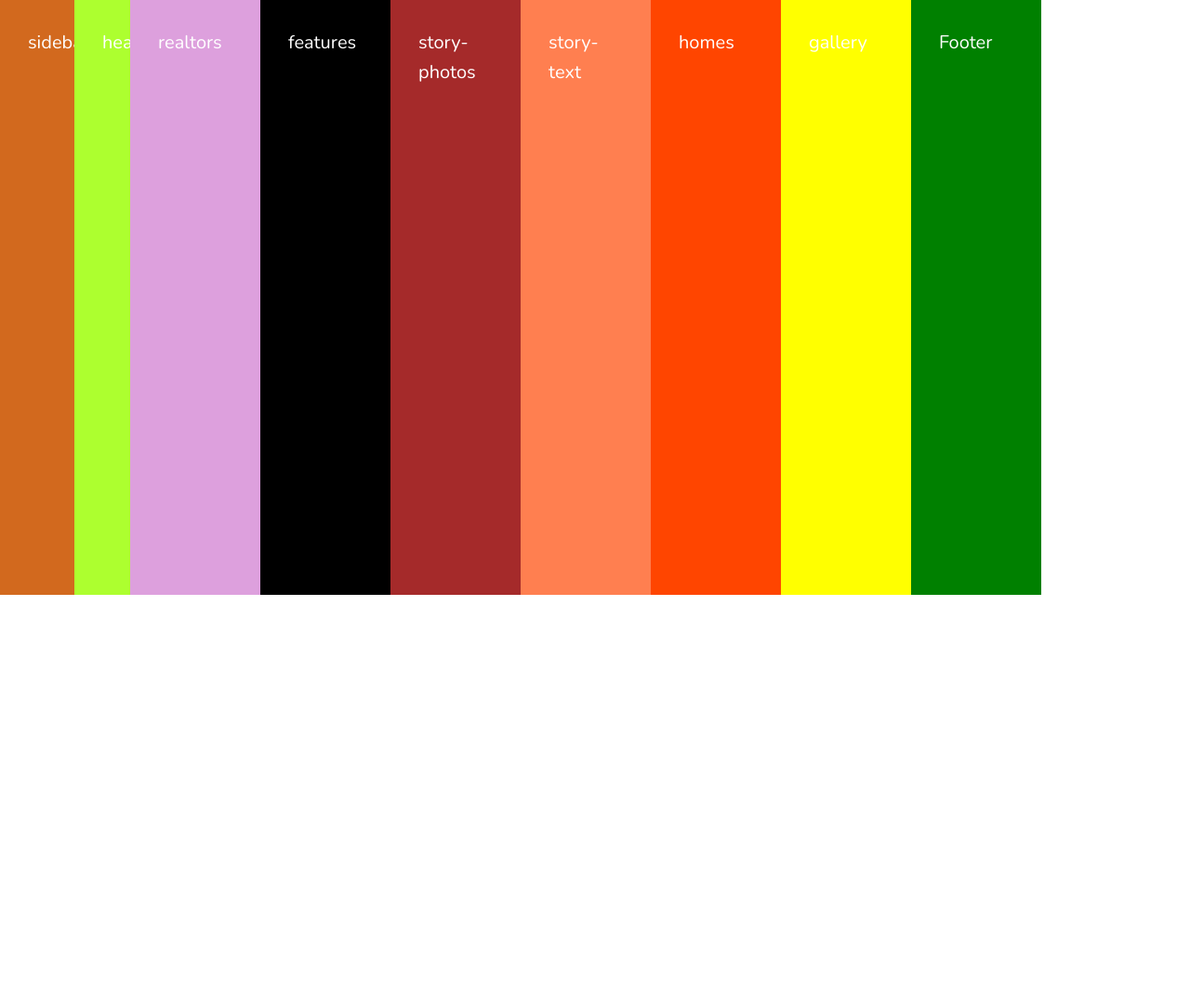
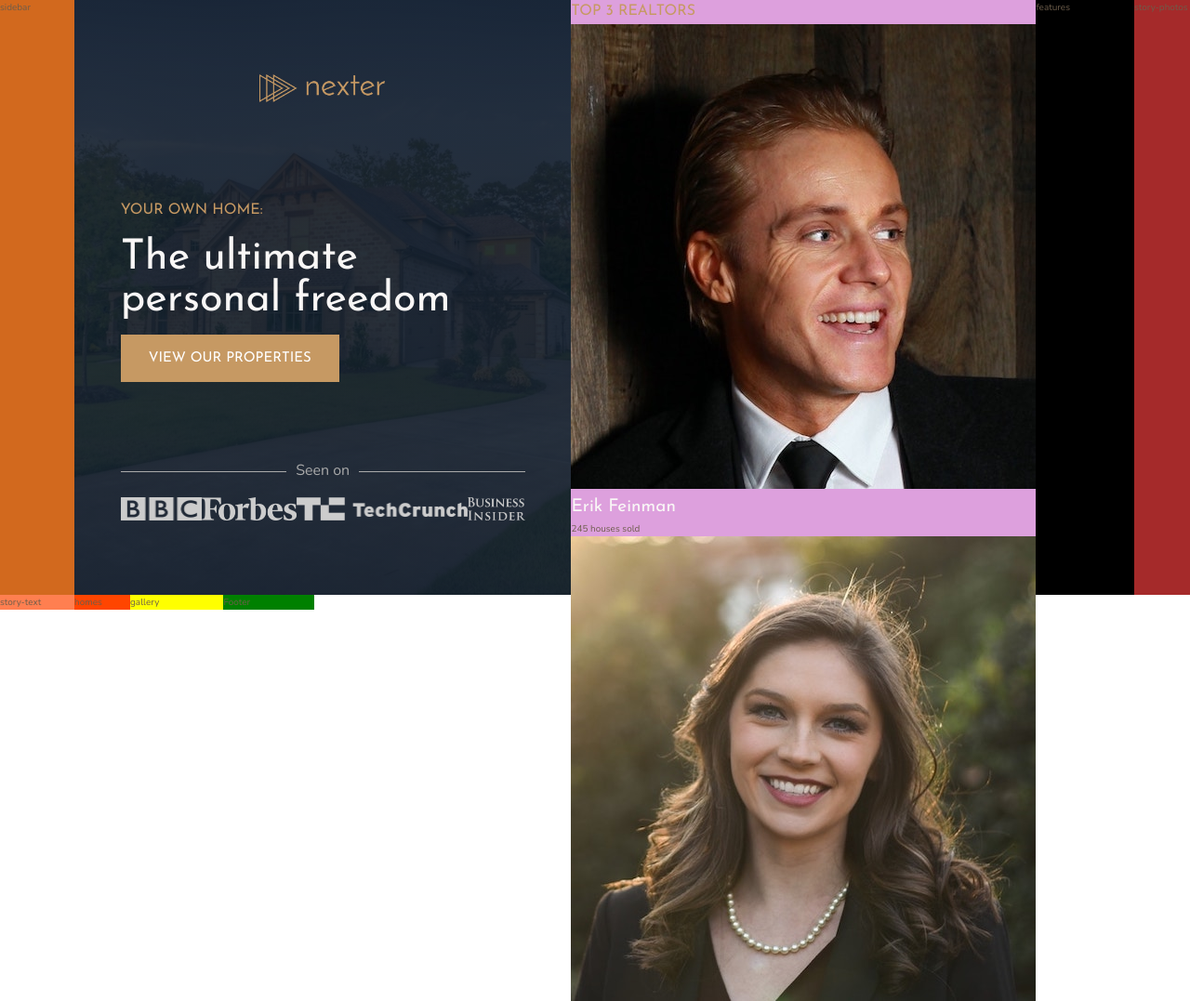
Before and after one commit to idrissruso/nexter_homes, a plain HTML site: page index.html in a window 1280 px wide. Shown: the top 1077 px of the page at 93% size. Drawn offline with nearby package versions, Linux system fonts and the light colour scheme.

Commit message:
finished the header section

```diff
--- a/index.html
+++ b/index.html
@@ -16,8 +16,41 @@
   </head>
   <body class="container">
     <div class="sidebar">sidebar</div>
-    <header class="header">header</header>
-    <div class="realtors">realtors</div>
+    <header class="header">
+      <img src="img/logo.png" alt="Nexter logo" class="header__logo" />
+      <h3 class="heading-3">Your own home:</h3>
+      <h1 class="heading-1">The ultimate personal freedom</h1>
+      <button class="btn header__btn">View our properties</button>
+      <div class="header__seenon-text">Seen on</div>
+      <div class="header__seenon-logos">
+        <img src="img/logo-bbc.png" alt="Seen on logo 1" />
+        <img src="img/logo-forbes.png" alt="Seen on logo 2" />
+        <img src="img/logo-techcrunch.png" alt="Seen on logo 3" />
+        <img src="img/logo-bi.png" alt="Seen on logo 4" />
+      </div>
+    </header>
+    <div class="realtors">
+      <h3 class="heading-3">Top 3 Realtors</h3>
+      <div class="realtors__list">
+        <img src="img/realtor-1.jpeg" alt="Realtor 1" class="realtors__img" />
+        <div class="realtors__details">
+          <h4 class="heading-4 heading-4--light">Erik Feinman</h4>
+          <p class="realtors__sold">245 houses sold</p>
+        </div>
+
+        <img src="img/realtor-2.jpeg" alt="Realtor 2" class="realtors__img" />
+        <div class="realtors__details">
+          <h4 class="heading-4 heading-4--light">Kim Brown</h4>
+          <p class="realtors__sold">212 houses sold</p>
+        </div>
+
+        <img src="img/realtor-3.jpeg" alt="Realtor 3" class="realtors__img" />
+        <div class="realtors__details">
+          <h4 class="heading-4 heading-4--light">Toby Ramsey</h4>
+          <p class="realtors__sold">198 houses sold</p>
+        </div>
+      </div>
+    </div>
     <section class="section-features">features</section>
     <div class="story-photos">story-photos</div>
     <div class="story-text">story-text</div>
--- a/sass/_base.scss
+++ b/sass/_base.scss
@@ -32,12 +32,6 @@ body {
   color: $color-grey-dark-2;
   font-weight: 300;
   line-height: 1.6;
-
-  & > * {
-    padding: 3rem;
-    font-size: 2rem;
-    color: #fff;
-  }
 }
 
 .container {
@@ -45,9 +39,7 @@ body {
   grid-template-rows: 80vh min-content 40vw repeat(3, min-content);
   grid-template-columns:
     [sidebar-start] 8rem [sidebar-end full-start] minmax(6rem, 1fr)
-    [center-start] repeat(
-      8,
-      [col-start] minmax(min-content, 14rem) [col-end]
-    ) [center-end] minmax(6rem, 1fr)
+    [center-start] repeat(8, [col-start] minmax(min-content, 14rem) [col-end])
+    [center-end] minmax(6rem, 1fr)
     [full-end];
 }
--- a/sass/_header.scss
+++ b/sass/_header.scss
@@ -1,3 +1,56 @@
 .header {
   background-color: greenyellow;
+  grid-column: full-start/col-start 7;
+  background-image: linear-gradient(
+      rgba($color-secondary, 0.9),
+      rgba($color-secondary, 0.9)
+    ),
+    url(../img/house-3.jpeg);
+  background-size: cover;
+  background-position: center;
+  padding: 8rem;
+  gap: 1.5rem;
+  display: grid;
+  grid-template-rows: 1fr repeat(2, min-content) 1fr min-content;
+  justify-content: center;
+
+  &__logo {
+    height: 3rem;
+    justify-self: center;
+  }
+
+  &__btn {
+    justify-self: start;
+    align-self: flex-start;
+  }
+
+  &__seenon {
+    &-text {
+      font-size: 1.6rem;
+      color: $color-grey-light-2;
+      display: grid;
+      grid-template-columns: 1fr max-content 1fr;
+      align-items: center;
+      gap: 1rem;
+      &::before,
+      &::after {
+        content: '';
+        display: block;
+        width: 100%;
+        height: 1px;
+        background-color: currentColor;
+      }
+    }
+
+    &-logos {
+      display: grid;
+      grid-template-columns: repeat(4, 1fr);
+      justify-items: center;
+
+      img {
+        height: 2.5rem;
+        filter: brightness(80%);
+      }
+    }
+  }
 }
--- a/sass/_typography.scss
+++ b/sass/_typography.scss
@@ -0,0 +1,74 @@
+%heading {
+  font-family: $font-display;
+  font-weight: 400;
+}
+
+.heading-1 {
+  @extend %heading;
+  font-size: 4.5rem;
+  color: $color-grey-light-1;
+  line-height: 1;
+}
+
+.heading-2 {
+  @extend %heading;
+  font-size: 4rem;
+  font-style: italic;
+  line-height: 1;
+
+  &--light {
+    color: $color-grey-light-1;
+  }
+  &--dark {
+    color: $color-grey-dark-1;
+  }
+}
+
+.heading-3 {
+  @extend %heading;
+  font-size: 1.6rem;
+  color: $color-primary;
+  text-transform: uppercase;
+}
+
+.heading-4 {
+  @extend %heading;
+  font-size: 1.9rem;
+
+  &--light {
+    color: $color-grey-light-1;
+  }
+  &--dark {
+    color: $color-grey-dark-1;
+  }
+}
+
+.btn {
+  background-color: $color-primary;
+  color: #fff;
+  border: none;
+  border-radius: 0;
+  font-family: $font-display;
+  font-size: 1.5rem;
+  text-transform: uppercase;
+  padding: 1.8rem 3rem;
+  cursor: pointer;
+  transition: all 0.2s;
+
+  &:hover {
+    background-color: $color-primary-dark;
+  }
+}
+
+.mb-sm {
+  margin-bottom: 2rem;
+}
+.mb-md {
+  margin-bottom: 3rem;
+}
+.mb-lg {
+  margin-bottom: 4rem;
+}
+.mb-hg {
+  margin-bottom: 8rem;
+}
```
Also changed, not shown: sass/main.css, 1 other file.
